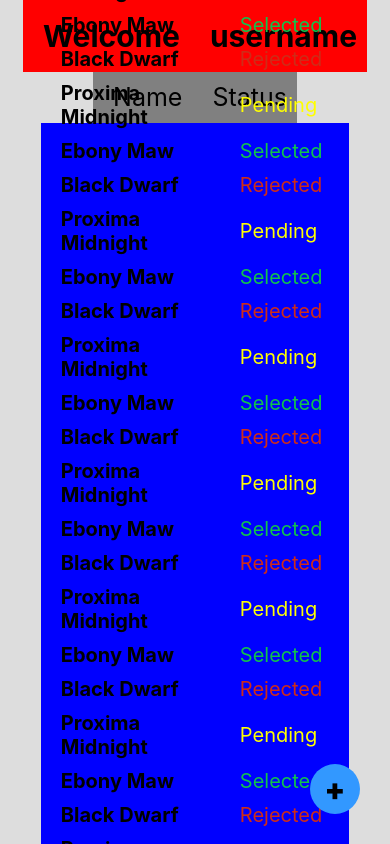
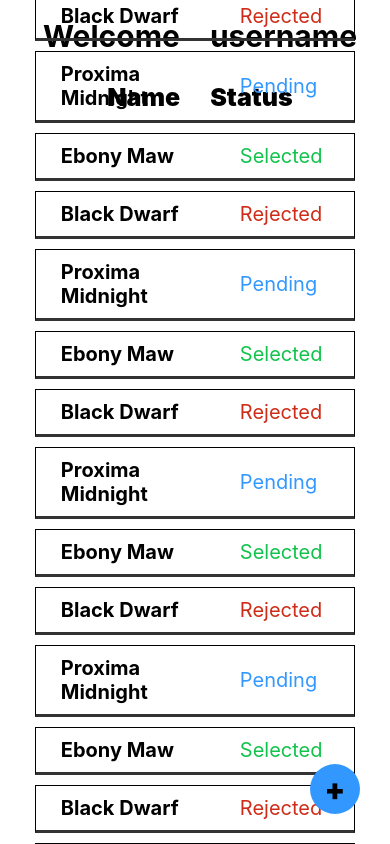
Before and after one commit to komalvekariya/IPM, a React Native app: screen / in a window 390 px wide. Shown: the top 844 px of the page. Built offline with nearby package versions, Linux system fonts and the light colour scheme.

Commit message:
Nothing Change

```diff
--- a/package.json
+++ b/package.json
@@ -10,6 +10,8 @@
     "react": "16.6.3",
     "react-native": "0.58.5",
     "react-native-linear-gradient": "^2.5.3",
+    "react-native-shadow": "^1.2.2",
+    "react-native-svg": "^9.2.4",
     "react-native-text-gradient": "0.0.16"
   },
   "devDependencies": {
--- a/src/screens/Dashboard.js
+++ b/src/screens/Dashboard.js
@@ -2,35 +2,44 @@
 import React, { Component } from 'react';
 import { View, Text, StyleSheet, FlatList, TouchableHighlight, TouchableOpacity } from 'react-native';
 import * as data from '../demodata.json'
+import { BoxShadow } from 'react-native-shadow'
 
 // create a component
 class Dashboard extends Component {
-    // async componentDidMount() {
-    //     // const users = await data.fetchUsers();
-    //     this.setState({ userdata: data });
-    // }
     render() {
-
+        const shadowOpt = {
+            width: 160,
+            height: 170,
+            color: "#000",
+            border: 2,
+            radius: 3,
+            opacity: 0.2,
+            x: 0,
+            y: 3,
+            style: { marginVertical: 5 }
+        }
         return (
             <View style={styles.container}>
+                {/* <BoxShadow setting={shadowOpt}> */}
                 <TouchableOpacity style={styles.TouchableOpacityStyle} >
                     <Text style={{ fontSize: 30, fontWeight: '900' }}>+</Text>
                 </TouchableOpacity>
-                <View style={{ flex: .1, flexDirection: 'row', backgroundColor: 'red', justifyContent: 'center', alignItems: 'center' }}>
+                {/* </BoxShadow> */}
+                <View style={{ flex: .1, flexDirection: 'row'/* , backgroundColor: 'red' */, justifyContent: 'center', alignItems: 'center' }}>
                     <Text style={{ flex: 1.5, fontSize: 30, marginHorizontal: 20, fontWeight: 'bold' }}>Welcome</Text>
                     <Text style={{ flex: 1, fontSize: 30, marginHorizontal: 10, fontWeight: 'bold' }}>username</Text>
                 </View>
-                <View style={{ flex: .07, flexDirection: 'row', alignItems: 'center', backgroundColor: 'gray' }}>
-                    <Text style={{ flex: 1.5, fontSize: 25, marginHorizontal: 20 }}>Name</Text>
-                    <Text style={{ flex: 1, fontSize: 25, marginHorizontal: 10, }}>Status</Text>
+                <View style={{ flex: .07, flexDirection: 'row', alignItems: 'center'/* , backgroundColor: 'gray' */ }}>
+                    <Text style={{ flex: 1.5, fontSize: 25, marginHorizontal: 20 , fontWeight:'900'}}>Name</Text>
+                    <Text style={{ flex: 1, fontSize: 25, marginHorizontal: 10,fontWeight: '900' }}>Status</Text>
                 </View>
-                <View style={{ flex: 1, flexDirection: 'row', alignItems: 'center', backgroundColor: 'blue' }}>
+                <View style={{ flex: 1, flexDirection: 'row', alignItems: 'center', }}>
                     <FlatList
                         data={data.users}
                         // showsVerticalScrollIndicator={false}
                         renderItem={({ item }) =>
                             <TouchableOpacity>
-                                <View style={{ flexDirection: 'row', alignItems: 'center', }}>
+                                <View style={{ flexDirection: 'row', alignItems: 'center', borderBottomWidth: 3, borderBottomColor: '#333', marginVertical: 5, borderWidth: 1, padding: 5, marginHorizontal: 5 }}>
                                     <Text style={{ flex: 1.5, fontSize: 20, marginHorizontal: 20, fontWeight: 'bold', paddingVertical: 5 }}>{item.name}</Text>
                                     <Text style={item.status == 'Pending'
                                         ?
@@ -61,14 +70,13 @@ const styles = StyleSheet.create({
         flex: 1,
         justifyContent: 'center',
         alignItems: 'center',
-        backgroundColor: '#DDDDDD',
+        backgroundColor: '#FFF',
     },
     headerText: {
         fontSize: 30,
         flex: 1
     },
     TouchableOpacityStyle: {
-        //Here is the trick
         position: 'absolute',
         width: 50,
         height: 50,
@@ -84,7 +92,7 @@ const styles = StyleSheet.create({
         flex: 1, fontSize: 20, marginHorizontal: 10, paddingVertical: 5,
     },
     Pending: {
-        color: '#FFFF00'
+        color: '#3298FF'
     },
     Selected: {
         color: '#11c34c'
```
Also changed, not shown: 5 other files (tests, documents, lock files or other folders).
